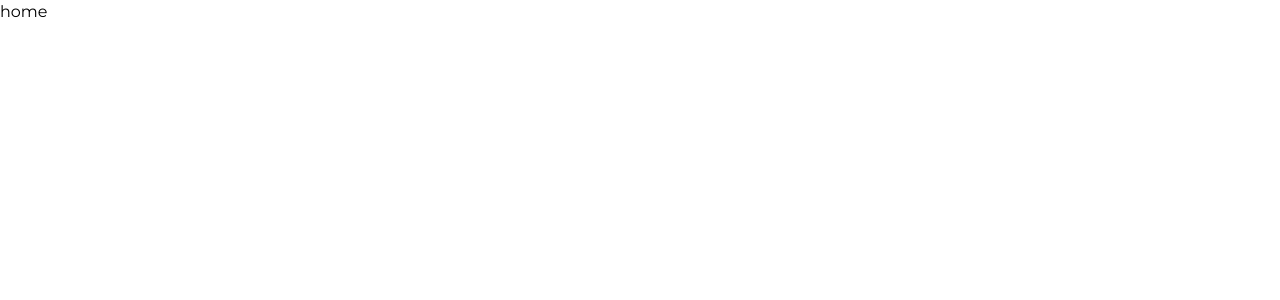
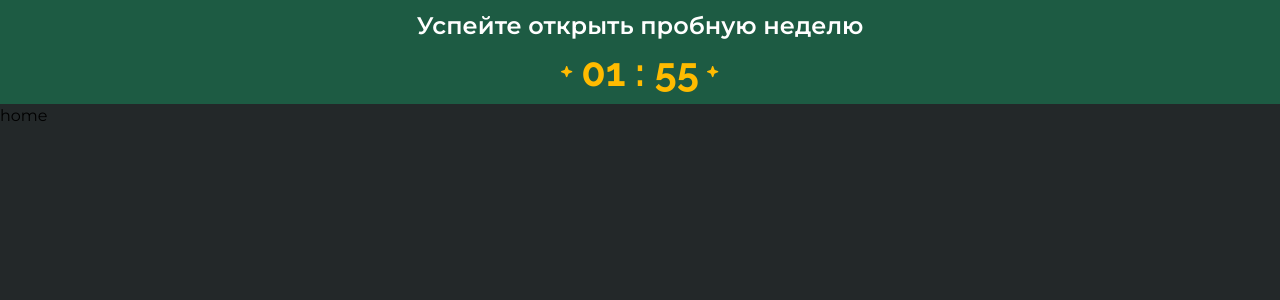
Before and after one commit to HeidvaldHalvardson/sport-page, a Next.js app: page / in a window 1280 px wide. Shown: the top 300 px of the page. Built offline with nearby package versions, Linux system fonts and the light colour scheme.

Commit message:
feat: add Header to layout

```diff
--- a/src/app/layout.tsx
+++ b/src/app/layout.tsx
@@ -1,5 +1,7 @@
 import { Montserrat, Raleway } from 'next/font/google';
+
 import './styles/globals.css';
+import { Header } from '@/widgets/Header';
 
 const montserrat = Montserrat({
   subsets: ['cyrillic', 'latin'],
@@ -23,7 +25,10 @@ export default function RootLayout({
       lang="ru"
       className={`${montserrat.variable} ${raleway.variable} h-full`}
     >
-      <body className="min-h-full flex flex-col">{children}</body>
+      <body className="min-h-full flex flex-col bg-main-bg font-main">
+        <Header />
+        {children}
+      </body>
     </html>
   );
 }
--- a/src/app/styles/globals.css
+++ b/src/app/styles/globals.css
@@ -1,8 +1,17 @@
 @import "tailwindcss";
 
 :root {
-  --font-montserrat: "Montserrat", sans-serif;
-  --font-raleway: "Raleway", sans-serif;
+  --font-montserrat: "Montserrat";
+  --font-raleway: "Raleway";
+}
+
+@theme {
+  --color-main-bg: #232829;
+  --color-header-bg: #1d5b43;
+
+  --font-main: var(--font-montserrat), sans-serif;
+  --font-second: var(--font-raleway), sans-serif;
+  --font-third: 'Gilroy', sans-serif;
 }
 
 @font-face {
@@ -12,13 +21,3 @@
   src: url('../fonts/Gilroy-Medium.woff2') format('woff2');
   font-display: swap;
 }
-
-:root {
-  --font-family: var(--font-montserrat), sans-serif;
-  --second-family: var(--font-raleway), sans-serif;
-  --third-family: 'Gilroy', sans-serif;
-}
-
-body {
-  font-family: var(--font-family), sans-serif;
-}
--- /dev/null
+++ b/src/widgets/Header/index.ts
@@ -0,0 +1 @@
+export { Header } from './ui/Header';
--- /dev/null
+++ b/src/widgets/Header/ui/Header.tsx
@@ -0,0 +1,12 @@
+import { Timer } from '@/features/Timer';
+
+export const Header = () => {
+  return (
+    <header className="bg-header-bg p-2 flex flex-col items-center">
+      <p className="text-[clamp(14px,4vw,24px)] text-white font-[600] mb-1">
+        Успейте открыть пробную неделю
+      </p>
+      <Timer />
+    </header>
+  );
+};
```
